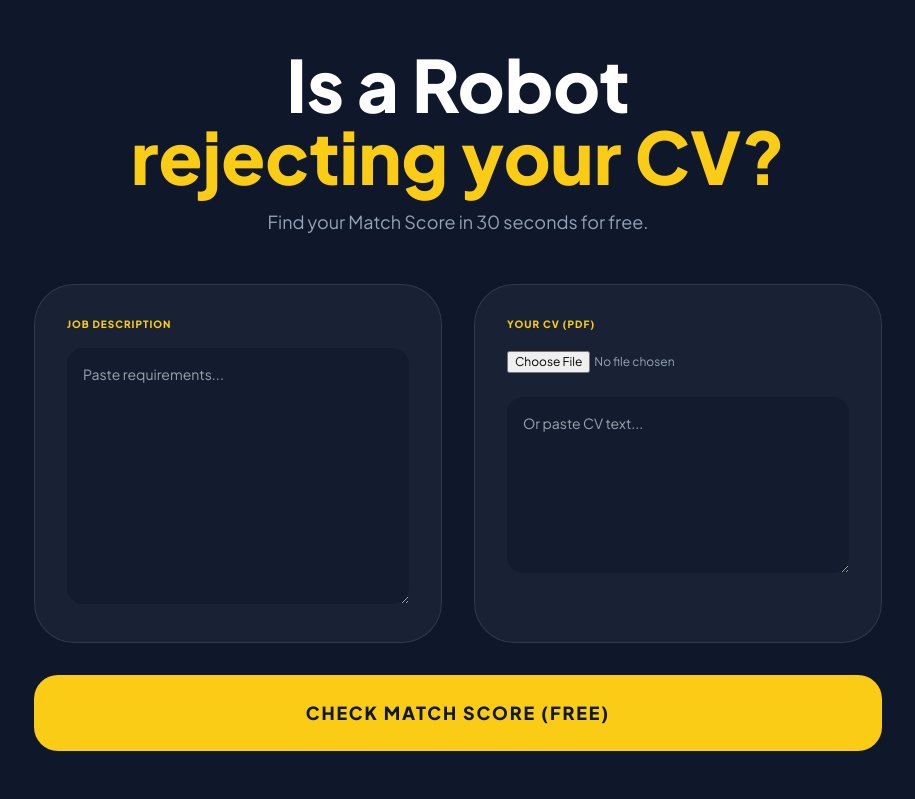
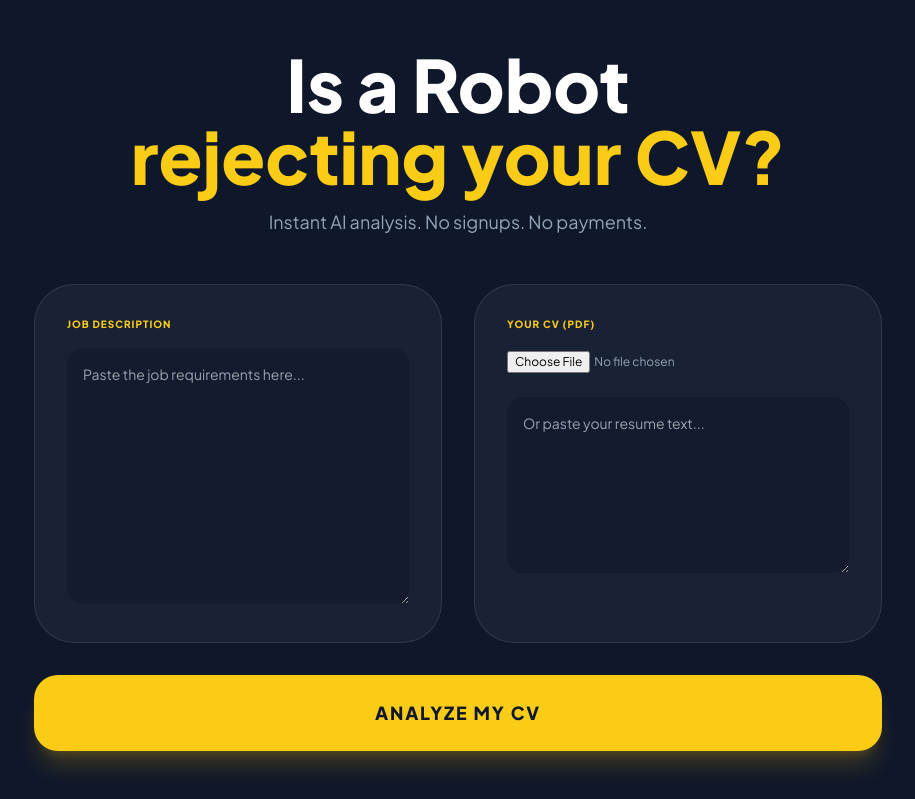
Before and after one commit to brendah-maker/cvcheck, a Flask app: page / in a window 1280 px wide. Shown: the part 80-879 px from the top of the page, without its empty margins (182-1097 px from the left). Run offline with Flask 3, Linux system fonts and the light colour scheme; some libraries are stand-ins or nearby versions.

Commit message:
Update index.html

```diff
--- a/templates/index.html
+++ b/templates/index.html
@@ -7,12 +7,12 @@
     <script src="https://cdn.tailwindcss.com"></script>
     <link href="https://fonts.googleapis.com/css2?family=Plus+Jakarta+Sans:wght@400;600;800&display=swap" rel="stylesheet">
     <style>
-        body { font-family: 'Plus Jakarta Sans', sans-serif; background-color: #0f172a; color: #e2e8f0; }
+        body { font-family: 'Plus Jakarta Sans', sans-serif; background-color: #0f172a; color: #e2e8f0; scroll-behavior: smooth; }
         .yellow-text { color: #facc15; }
         .yellow-bg { background-color: #facc15; }
         .glass { background: rgba(30, 41, 59, 0.7); backdrop-filter: blur(12px); border: 1px solid rgba(255,255,255,0.1); }
-        .animate-up { animation: slideUp 0.4s ease-out forwards; }
-        @keyframes slideUp { from { opacity: 0; transform: translateY(20px); } to { opacity: 1; transform: translateY(0); } }
+        .animate-up { animation: slideUp 0.5s ease-out forwards; }
+        @keyframes slideUp { from { opacity: 0; transform: translateY(30px); } to { opacity: 1; transform: translateY(0); } }
     </style>
 </head>
 <body>
@@ -24,217 +24,133 @@
     <main class="max-w-4xl mx-auto px-6 py-12">
 
         <!-- STEP 1: INPUT FORM -->
-        <div id="step-1" class="space-y-12">
+        <div id="input-section" class="space-y-12">
             <div class="text-center space-y-4">
                 <h2 class="text-5xl md:text-7xl font-black text-white leading-tight">Is a Robot <br> <span class="yellow-text">rejecting your CV?</span></h2>
-                <p class="text-slate-400 text-lg">Find your Match Score in 30 seconds for free.</p>
+                <p class="text-slate-400 text-lg">Instant AI analysis. No signups. No payments.</p>
             </div>
+
             <form id="upload-form" class="grid md:grid-cols-2 gap-8">
                 <div class="glass p-8 rounded-[2.5rem]">
                     <label class="block text-[10px] font-black yellow-text uppercase tracking-widest mb-4">Job Description</label>
-                    <textarea id="jd_text" name="jd_text" placeholder="Paste requirements..." class="w-full p-4 bg-slate-900/50 border-none rounded-2xl h-64 text-white text-sm focus:ring-2 focus:ring-yellow-500 outline-none"></textarea>
+                    <textarea id="jd_text" name="jd_text" placeholder="Paste the job requirements here..." class="w-full p-4 bg-slate-900/50 border-none rounded-2xl h-64 text-white text-sm focus:ring-2 focus:ring-yellow-500 outline-none"></textarea>
                 </div>
                 <div class="glass p-8 rounded-[2.5rem]">
                     <label class="block text-[10px] font-black yellow-text uppercase tracking-widest mb-4">Your CV (PDF)</label>
                     <input type="file" id="cv_file" name="cv_file" accept=".pdf" class="w-full text-xs text-slate-400 mb-6">
-                    <textarea id="cv_text" name="cv_text" placeholder="Or paste CV text..." class="w-full p-4 bg-slate-900/50 border-none rounded-2xl h-44 text-white text-sm focus:ring-2 focus:ring-yellow-500 outline-none"></textarea>
+                    <textarea id="cv_text" name="cv_text" placeholder="Or paste your resume text..." class="w-full p-4 bg-slate-900/50 border-none rounded-2xl h-44 text-white text-sm focus:ring-2 focus:ring-yellow-500 outline-none"></textarea>
                 </div>
-                <button type="button" onclick="startAnalysis()" class="md:col-span-2 w-full yellow-bg text-slate-900 font-black py-6 rounded-3xl uppercase tracking-widest text-lg hover:scale-[1.01] transition-all">Check Match Score (FREE)</button>
+                <button type="button" onclick="runDiagnostic()" class="md:col-span-2 w-full yellow-bg text-slate-900 font-black py-6 rounded-3xl uppercase tracking-widest text-lg hover:scale-[1.01] transition-all shadow-xl shadow-yellow-500/20">Analyze My CV</button>
             </form>
         </div>
 
         <!-- LOADING SCREEN -->
-        <div id="loading-screen" class="hidden text-center py-20">
+        <div id="loading-screen" class="hidden text-center py-20 animate-up">
             <div class="inline-block w-20 h-20 border-8 border-yellow-500 border-t-transparent rounded-full animate-spin mb-8"></div>
-            <p id="loading-text" class="text-xl font-black yellow-text uppercase tracking-widest">Processing AI Analysis...</p>
+            <p class="text-xl font-black yellow-text uppercase tracking-widest">Llama-3 AI is scanning your match...</p>
+            <p class="text-slate-500 mt-2">Checking keywords, experience, and formatting.</p>
         </div>
 
-        <!-- STEP 2: FREE RESULTS -->
-        <div id="step-2" class="hidden animate-up">
+        <!-- RESULTS SECTION -->
+        <div id="results-section" class="hidden space-y-8 pb-20">
+            <!-- Score Card -->
             <div class="bg-white rounded-[3.5rem] overflow-hidden shadow-2xl">
                 <div class="bg-[#0f172a] p-12 text-center">
-                    <p class="text-[10px] font-black yellow-text uppercase tracking-widest mb-4">ATS Match Score</p>
-                    <h3 id="score" class="text-9xl font-black text-white tracking-tighter">0%</h3>
-                    <p id="verdict" class="text-slate-400 mt-6 italic text-lg"></p>
+                    <p class="text-[10px] font-black yellow-text uppercase tracking-widest mb-4">Final Match Score</p>
+                    <h3 id="score-display" class="text-9xl font-black text-white tracking-tighter">0%</h3>
+                    <p id="verdict-display" class="text-slate-400 mt-6 italic text-lg max-w-lg mx-auto"></p>
                 </div>
 
-                <div class="p-10 bg-white space-y-8 text-slate-900">
-                    <div class="grid grid-cols-1 md:grid-cols-3 gap-4">
-                        <div class="bg-red-50 p-6 rounded-3xl border border-red-100 text-center">
-                            <p class="text-[10px] font-bold text-red-400 uppercase tracking-widest">Visibility</p>
-                            <p id="visibility" class="text-lg font-black text-red-600">--</p>
-                        </div>
-                        <div class="bg-slate-50 p-6 rounded-3xl border border-slate-100 text-center">
-                            <p id="k-count" class="text-2xl font-black text-slate-900">0</p>
-                            <p class="text-[10px] font-bold text-slate-400 uppercase tracking-widest">Keyword Gaps</p>
-                        </div>
-                        <div class="bg-slate-50 p-6 rounded-3xl border border-slate-100 text-center flex flex-col justify-center items-center">
-                            <p id="e-text" class="text-xs font-bold text-slate-800 leading-tight uppercase px-2 text-center">Scanning...</p>
-                            <p class="text-[10px] font-bold text-slate-400 uppercase tracking-widest mt-1">Critical Issue</p>
-                        </div>
+                <div class="p-10 bg-white grid grid-cols-1 md:grid-cols-2 gap-6">
+                    <div class="bg-slate-50 p-8 rounded-[2rem] border border-slate-100">
+                        <b class="text-[10px] font-black text-slate-400 uppercase tracking-widest block mb-4">Missing Keywords</b>
+                        <div id="keywords-list" class="flex flex-wrap gap-2"></div>
                     </div>
-
-                    <!-- PACKAGE SELECTOR -->
-                    <div id="package-selector" class="bg-[#0f172a] p-8 rounded-[3rem] space-y-4">
-                        <div class="grid md:grid-cols-2 gap-4">
-                            <button onclick="showPay(20, 'Diagnostic')" class="p-6 border-2 border-slate-700 rounded-3xl text-left hover:border-yellow-500 transition-all group">
-                                <b class="block text-white text-lg">Diagnostic</b>
-                                <span class="text-slate-400 text-[10px] font-bold uppercase group-hover:text-yellow-500">Unlock Missing Keywords & Fixes</span>
-                                <b class="block mt-4 text-xl yellow-text">Ksh 20</b>
-                            </button>
-                            <button onclick="showPay(60, 'Pro Bundle')" class="p-6 border-2 border-yellow-500 rounded-3xl text-left bg-yellow-500/10 hover:bg-yellow-500/20 transition-all group">
-                                <b class="block text-white text-lg">Pro Bundle</b>
-                                <span class="text-slate-400 text-[10px] font-bold uppercase group-hover:text-white">Keywords + Strategy + Cover Letter</span>
-                                <b class="block mt-4 text-xl yellow-text">Ksh 60</b>
-                            </button>
-                        </div>
-                    </div>
-
-                    <!-- PHONE INPUT & PAYMENT STATUS -->
-                    <div id="phone-area" class="hidden bg-[#0f172a] p-8 rounded-[3rem] space-y-6 text-center animate-up">
-                        <p class="text-white font-black uppercase tracking-widest text-xs">Unlock <span id="pack-name" class="yellow-text"></span></p>
-                        <div class="flex flex-col md:flex-row gap-3">
-                            <input type="tel" id="phone" placeholder="07XXXXXXXX" class="flex-1 p-5 bg-slate-800 border-none rounded-2xl text-white text-center text-xl font-bold outline-none focus:ring-2 focus:ring-yellow-500">
-                            <button id="payBtn" onclick="pay()" class="yellow-bg text-slate-900 font-black px-10 py-5 rounded-2xl uppercase tracking-widest hover:scale-95 transition-all">Pay Now</button>
-                        </div>
-
-                        <!-- Status and Error Message Display -->
-                        <div id="pStat" class="min-h-[20px]"></div>
-
-                        <button onclick="hidePay()" class="text-slate-500 text-[10px] uppercase font-bold hover:text-white">Back to packages</button>
+                    <div class="bg-slate-50 p-8 rounded-[2rem] border border-slate-100">
+                        <b class="text-[10px] font-black text-slate-400 uppercase tracking-widest block mb-4">ATS Visibility</b>
+                        <p id="visibility-display" class="text-2xl font-black text-slate-900"></p>
+                        <p class="text-sm text-slate-500 mt-2">Likelihood of passing the automated screening.</p>
                     </div>
                 </div>
             </div>
-        </div>
 
-        <!-- STEP 3: UNLOCKED FINAL REPORT -->
-        <div id="final-report" class="hidden mt-12 space-y-6 pb-24">
-            <div class="glass p-10 rounded-[3rem] shadow-2xl" id="report-content"></div>
-            <button onclick="location.reload()" class="w-full py-4 text-slate-500 font-bold uppercase text-[10px] tracking-widest hover:text-white transition-colors">Analyze Another Job</button>
+            <!-- Deep Dive -->
+            <div class="glass p-10 rounded-[3rem] space-y-8 animate-up" style="animation-delay: 0.2s;">
+                <div>
+                    <b class="yellow-text text-[10px] uppercase font-black tracking-widest block mb-4">Improvement Strategy</b>
+                    <p id="strategy-display" class="text-xl text-white font-semibold leading-relaxed"></p>
+                </div>
+
+                <hr class="border-slate-800">
+
+                <div>
+                    <b class="yellow-text text-[10px] uppercase font-black tracking-widest block mb-4">Tailored Cover Letter</b>
+                    <div class="bg-slate-900/50 p-8 rounded-2xl border border-slate-800">
+                        <pre id="cover-letter-display" class="whitespace-pre-wrap font-sans text-sm text-slate-300 leading-relaxed"></pre>
+                    </div>
+                </div>
+
+                <button onclick="window.location.reload()" class="w-full py-4 text-slate-500 font-bold uppercase text-[10px] tracking-widest hover:text-white transition-colors">← Analyze Another Job</button>
+            </div>
         </div>
     </main>
 
-<script>
-    let rawJD = "", rawCV = "";
-    let activeAmt = 0, activeName = "";
-    let pollInterval = null;
+    <script>
+        async function runDiagnostic() {
+            const form = document.getElementById('upload-form');
+            const formData = new FormData(form);
 
-    async function startAnalysis() {
-        rawJD = document.getElementById('jd_text').value;
-        rawCV = document.getElementById('cv_text').value;
-        const formData = new FormData(document.getElementById('upload-form'));
+            // Validate inputs
+            const jd = document.getElementById('jd_text').value;
+            const cv = document.getElementById('cv_text').value;
+            const file = document.getElementById('cv_file').files[0];
 
-        document.getElementById('step-1').classList.add('hidden');
-        document.getElementById('loading-screen').classList.remove('hidden');
-
-        try {
-            const res = await fetch('/analyze', { method: 'POST', body: formData });
-            const data = await res.json();
-
-            document.getElementById('loading-screen').classList.add('hidden');
-            document.getElementById('step-2').classList.remove('hidden');
-
-            const score = parseInt(data.score);
-            document.getElementById('score').innerText = (isNaN(score) ? 0 : score) + "%";
-            document.getElementById('k-count').innerText = data.missing_count || 0;
-            document.getElementById('e-text').innerText = data.error_text || "NO MAJOR ISSUES";
-            document.getElementById('verdict').innerText = data.verdict || "";
-            document.getElementById('visibility').innerText = data.visibility || "LOW";
-        } catch (e) { alert("Analysis failed. Please try again."); location.reload(); }
-    }
-
-    function showPay(amt, name) {
-        activeAmt = amt; activeName = name;
-        document.getElementById('pack-name').innerText = name.toUpperCase();
-        document.getElementById('package-selector').classList.add('hidden');
-        document.getElementById('phone-area').classList.remove('hidden');
-        document.getElementById('pStat').innerHTML = "";
-    }
-
-    function hidePay() {
-        document.getElementById('package-selector').classList.remove('hidden');
-        document.getElementById('phone-area').classList.add('hidden');
-    }
-
-    async function pay() {
-        const phone = document.getElementById('phone').value.trim();
-        const pStat = document.getElementById('pStat');
-        const payBtn = document.getElementById('payBtn');
-
-        if(phone.length < 10) return alert("Enter a valid M-Pesa Number");
-
-        pStat.innerHTML = `<span class="yellow-text text-[10px] font-bold uppercase animate-pulse">⏳ Initializing M-Pesa STK Push...</span>`;
-        payBtn.disabled = true;
-
-        try {
-            const res = await fetch('/stkpush', {
-                method: "POST",
-                headers: {"Content-Type": "application/json"},
-                body: JSON.stringify({ phone: phone, amount: activeAmt })
-            });
-
-            const data = await res.json();
-
-            // ERROR HANDLING (Shows exact reason for failure)
-            if (res.status !== 200) {
-                let errorDetails = data.details ? JSON.stringify(data.details) : "Trigger failed. Check your phone number.";
-                pStat.innerHTML = `
-                    <div style="background: #fee2e2; color: #b91c1c; padding: 12px; border-radius: 12px; font-size: 10px; text-align: left; margin-top: 10px; border: 1px solid #fecaca;">
-                        <strong>M-PESA ERROR:</strong> ${errorDetails}
-                    </div>`;
-                payBtn.disabled = false;
+            if (!jd || (!cv && !file)) {
+                alert("Please provide both a Job Description and your Resume.");
                 return;
             }
 
-            pStat.innerHTML = `<span class="yellow-text text-[10px] font-bold uppercase">📩 Prompt sent! Enter PIN on your phone now...</span>`;
+            // Switch UI to loading
+            document.getElementById('input-section').classList.add('hidden');
+            document.getElementById('loading-screen').classList.remove('hidden');
 
-            // START POLLING
-            if (pollInterval) clearInterval(pollInterval);
-            pollInterval = setInterval(async () => {
-                try {
-                    const check = await fetch(`/check-payment/${data.checkout_id}`);
-                    const r = await check.json();
-                    if(r.status === "paid") {
-                        clearInterval(pollInterval);
-                        pStat.innerHTML = `<span class="text-green-500 text-[10px] font-bold uppercase">✅ Payment Confirmed!</span>`;
-                        unlockResults();
-                    }
-                } catch (e) { console.error("Waiting for payment..."); }
-            }, 4000);
+            try {
+                const response = await fetch('/analyze', {
+                    method: 'POST',
+                    body: formData
+                });
 
-        } catch (e) {
-            pStat.innerHTML = `<span class="text-red-500 text-[10px] font-bold uppercase">❌ Connection Error. Try again.</span>`;
-            payBtn.disabled = false;
+                const data = await response.json();
+
+                if (data.error) throw new Error(data.error);
+
+                // Populate UI
+                document.getElementById('score-display').innerText = data.score + "%";
+                document.getElementById('verdict-display').innerText = `"${data.verdict}"`;
+                document.getElementById('visibility-display').innerText = data.visibility;
+                document.getElementById('strategy-display').innerText = data.strategy;
+                document.getElementById('cover-letter-display').innerText = data.cover_letter;
+
+                // Populate Keywords
+                const kwContainer = document.getElementById('keywords-list');
+                kwContainer.innerHTML = '';
+                data.missing_keywords.forEach(kw => {
+                    const span = document.createElement('span');
+                    span.className = "px-4 py-2 bg-red-100 text-red-600 rounded-full text-xs font-bold";
+                    span.innerText = kw;
+                    kwContainer.appendChild(span);
+                });
+
+                // Show Results
+                document.getElementById('loading-screen').classList.add('hidden');
+                document.getElementById('results-section').classList.remove('hidden');
+                window.scrollTo(0, 0);
+
+            } catch (err) {
+                alert("Analysis Error: " + err.message);
+                window.location.reload();
+            }
         }
-    }
-
-    async function unlockResults() {
-        document.getElementById('step-2').classList.add('opacity-30', 'pointer-events-none');
-        document.getElementById('loading-screen').classList.remove('hidden');
-        document.getElementById('loading-text').innerText = "AI generating your full report...";
-
-        try {
-            const res = await fetch('/generate-docs', {
-                method: 'POST',
-                headers: {'Content-Type': 'application/json'},
-                body: JSON.stringify({jd: rawJD, cv: rawCV})
-            });
-            const data = await res.json();
-
-            document.getElementById('loading-screen').classList.add('hidden');
-            document.getElementById('final-report').classList.remove('hidden');
-
-            let html = `<h4 class="text-3xl font-black text-white mb-10 uppercase">${activeName}</h4>`;
-            html += `<div class="p-8 bg-slate-800 rounded-3xl border border-slate-700 mb-6"><b class="yellow-text text-[10px] uppercase block mb-4">Keywords to include</b><p class="text-white text-2xl font-bold">${data.keywords.join(" • ")}</p></div>`;
-
-            if(activeAmt >= 60) {
-                html += `<div class="p-8 bg-slate-800 rounded-3xl border border-slate-700 mb-6"><b class="yellow-text text-[10px] uppercase block mb-4">Job-Match Strategy</b><p class="text-slate-300 text-sm leading-relaxed">${data.summary}</p></div>
-                        <div class="p-10 bg-white rounded-[2.5rem] text-slate-900 shadow-xl"><b class="text-blue-600 text-[10px] uppercase font-black block mb-6">Optimized Cover Letter</b><pre class="whitespace-pre-wrap font-sans text-sm">${data.cover_letter}</pre></div>`;
-            }
-            document.getElementById('report-content').innerHTML = html;
-            document.getElementById('final-report').scrollIntoView({ behavior: 'smooth' });
-        } catch (e) { alert("Error generating docs."); }
-    }
-</script>
+    </script>
 </body>
 </html>
```
